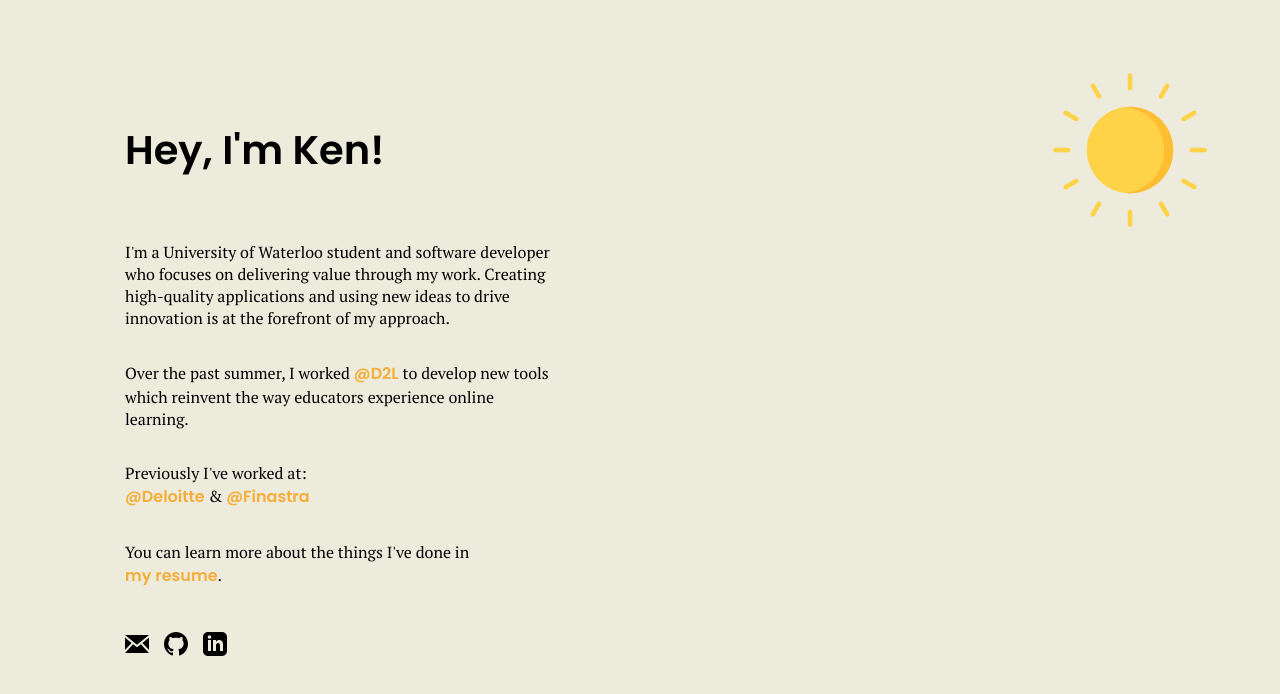
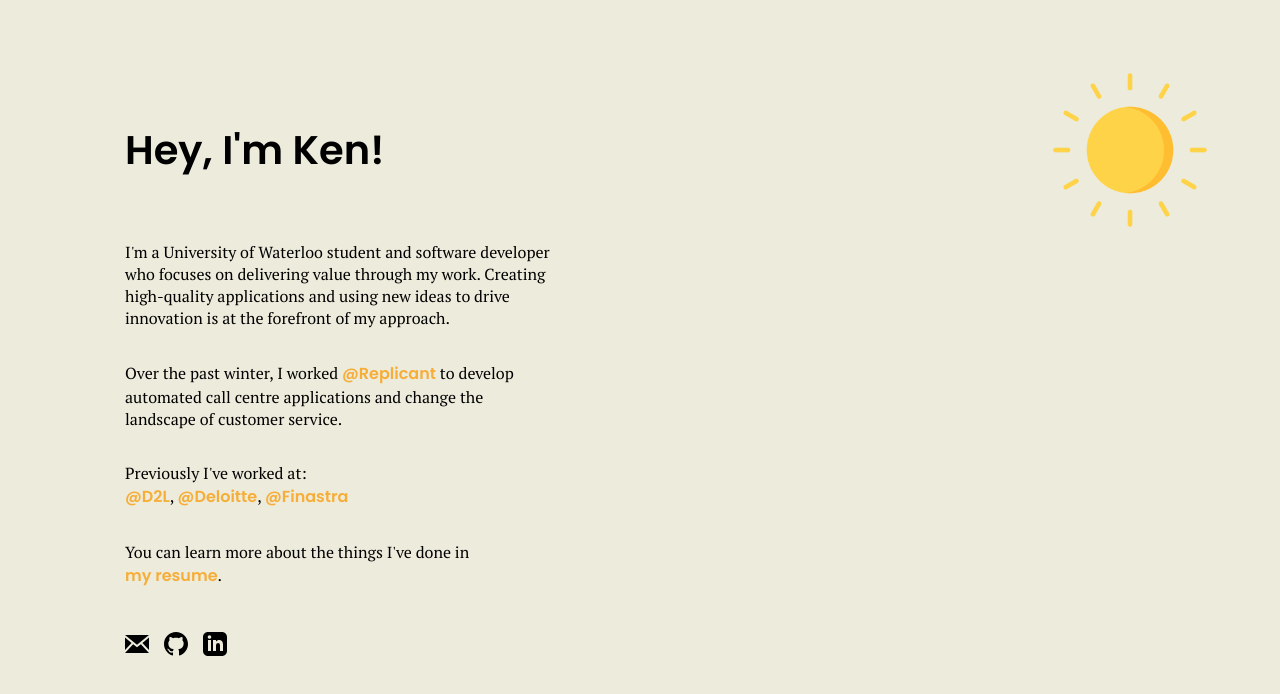
Before and after one commit to k5cui/dotcom, a React (Create React App) app: page / in a window 1280 px wide. Shown: the top 694 px of the page. Built offline with nearby package versions, Linux system fonts and the light colour scheme.

Commit message:
new text

```diff
--- a/src/App.jsx
+++ b/src/App.jsx
@@ -67,18 +67,22 @@ function App() {
           </p>
           <p>
             {text.body1}
-            <a href="https://www.d2l.com/" target="_blank" rel="noreferrer">
-              @D2L
+            <a href="https://www.replicant.ai/" target="_blank" rel="noreferrer">
+              @Replicant
             </a>
             {text.body1_1}
           </p>
           <p>
             {text.body2}
             <br />
+            <a href="https://www.d2l.com/" target="_blank" rel="noreferrer">
+              @D2L
+            </a>
+            <text>, </text>
             <a href="https://www.deloitte.com/" target="_blank" rel="noreferrer">
               @Deloitte
             </a>
-            <text> & </text>
+            <text>, </text>
             <a href="https://www.finastra.com/" target="_blank" rel="noreferrer">
               @Finastra
             </a>
@@ -94,14 +98,14 @@ function App() {
             </button>
             .
           </p>
-          <div style={{ display: 'flex', flexDirection:'row', justifyContent:'left', cursor: 'pointer', color: fontColor, marginTop: 28 }}>
-            <span className = 'svg-color color-fade' onClick={() => window.open('mailto:kenneth.cui296@gmail.com')} style = {{ marginRight: 15 }}>
+          <div style={{ display: 'flex', flexDirection:'row', justifyContent:'left', color: fontColor, marginTop: 28 }}>
+            <span className = 'svg-color color-fade' onClick={() => window.open('mailto:kenneth.cui296@gmail.com')} style = {{ cursor: 'pointer', marginRight: 15 }}>
               <svg xmlns="http://www.w3.org/2000/svg" width="24" height="24" viewBox="0 0 24 24"><path d="M12 12.713l-11.985-9.713h23.971l-11.986 9.713zm-5.425-1.822l-6.575-5.329v12.501l6.575-7.172zm10.85 0l6.575 7.172v-12.501l-6.575 5.329zm-1.557 1.261l-3.868 3.135-3.868-3.135-8.11 8.848h23.956l-8.11-8.848z"/></svg>
             </span>
-            <span className = 'svg-color color-fade' onClick={() => window.open('https://github.com/k5cui')} style = {{ marginRight: 15 }}>
+            <span className = 'svg-color color-fade' onClick={() => window.open('https://github.com/k5cui')} style = {{ cursor: 'pointer', marginRight: 15 }}>
               <svg xmlns="http://www.w3.org/2000/svg" width="24" height="24" viewBox="0 0 24 24"><path d="M12 0c-6.626 0-12 5.373-12 12 0 5.302 3.438 9.8 8.207 11.387.599.111.793-.261.793-.577v-2.234c-3.338.726-4.033-1.416-4.033-1.416-.546-1.387-1.333-1.756-1.333-1.756-1.089-.745.083-.729.083-.729 1.205.084 1.839 1.237 1.839 1.237 1.07 1.834 2.807 1.304 3.492.997.107-.775.418-1.305.762-1.604-2.665-.305-5.467-1.334-5.467-5.931 0-1.311.469-2.381 1.236-3.221-.124-.303-.535-1.524.117-3.176 0 0 1.008-.322 3.301 1.23.957-.266 1.983-.399 3.003-.404 1.02.005 2.047.138 3.006.404 2.291-1.552 3.297-1.23 3.297-1.23.653 1.653.242 2.874.118 3.176.77.84 1.235 1.911 1.235 3.221 0 4.609-2.807 5.624-5.479 5.921.43.372.823 1.102.823 2.222v3.293c0 .319.192.694.801.576 4.765-1.589 8.199-6.086 8.199-11.386 0-6.627-5.373-12-12-12z"/></svg>
             </span>
-            <span className = 'svg-color color-fade' onClick={() => window.open('https://www.linkedin.com/in/kenneth-cui11/')} >
+            <span className = 'svg-color color-fade' onClick={() => window.open('https://www.linkedin.com/in/kenneth-cui11/')} style = {{ cursor: 'pointer' }}>
             <svg xmlns="http://www.w3.org/2000/svg" width="24" height="24" viewBox="0 0 24 24"><path d="M19 0h-14c-2.761 0-5 2.239-5 5v14c0 2.761 2.239 5 5 5h14c2.762 0 5-2.239 5-5v-14c0-2.761-2.238-5-5-5zm-11 19h-3v-11h3v11zm-1.5-12.268c-.966 0-1.75-.79-1.75-1.764s.784-1.764 1.75-1.764 1.75.79 1.75 1.764-.783 1.764-1.75 1.764zm13.5 12.268h-3v-5.604c0-3.368-4-3.113-4 0v5.604h-3v-11h3v1.765c1.396-2.586 7-2.777 7 2.476v6.759z"/></svg>
             </span>
           </div>
--- a/src/files/text.json
+++ b/src/files/text.json
@@ -1,7 +1,7 @@
 {
   "intro": "I'm a University of Waterloo student and software developer who focuses on delivering value through my work. Creating high-quality applications and using new ideas to drive innovation is at the forefront of my approach.",
-  "body1": "Over the past summer, I worked ",
-  "body1_1": " to develop new tools which reinvent the way educators experience online learning.",
+  "body1": "Over the past winter, I worked ",
+  "body1_1": " to develop automated call centre applications and change the landscape of customer service.",
   "body2": "Previously I've worked at:",
-  "body2_1": "Deloitte & Finastra."
+  "body2_1": "D2L, Deloitte & Finastra."
 }
```
Also changed, not shown: src/images/240719236_1708712595989556_6425748319891873056_n.jpg (added).
